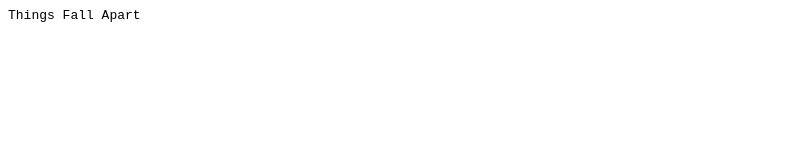
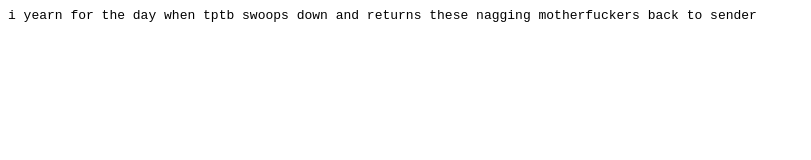
Before and after one commit to shitbread/shitbread.github.io, a plain HTML site: page index.html in a window 1280 px wide. Shown: the whole page, without its empty margins (0-811 px from the left). Drawn offline with Linux system fonts and the light colour scheme.

Commit message:
fuck you

```diff
--- a/index.html
+++ b/index.html
@@ -8,4 +8,4 @@ body {
 <title></title>
 </head>
 <body>
-Things Fall Apart
+i yearn for the day when tptb swoops down and returns these nagging motherfuckers back to sender
```
